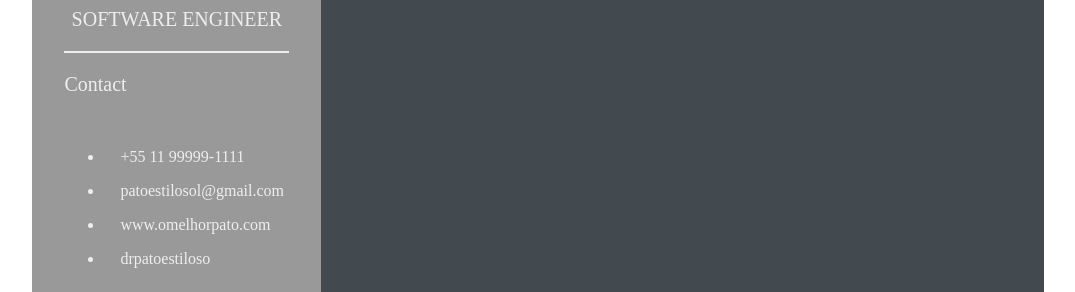
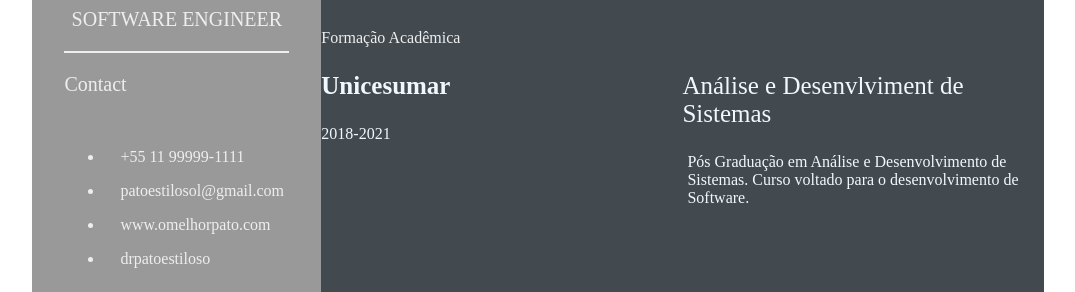
Before and after one commit to mathmuller95/DevWeek, a plain HTML site: page index.html in a window 1280 px wide. Shown: the part 436-728 px from the top of the page, without its empty margins (102-1177 px from the left). Drawn offline with Linux system fonts and the light colour scheme.

Commit message:
Feat add school academy (#4)
* Adding experience section

* Adding Undergraduation courses

```diff
--- a/index.html
+++ b/index.html
@@ -61,8 +61,22 @@
                         </p>
                     </div>
                 </div>
-
-
+            </section>
+            <section class="education gap">
+                <div class="right-title">Formação Acadêmica</div>
+                <div class= "education-contents">
+                    <div class="education-left">
+                     <p class="education-school-name">Unicesumar</p>
+                        <p class="education-school-period">2018-2021</p>
+                    </div>
+                    <div class="education-right">
+                      <p class="education-subject">Análise e Desenvlviment de Sistemas</p>
+                        <p class="education-desc">
+                        Pós Graduação em Análise e Desenvolvimento de Sistemas.
+                        Curso voltado para o desenvolvimento de Software.
+                        </p>
+                    </div>
+                </div>
             </section>
         </section>
     </main>
```
